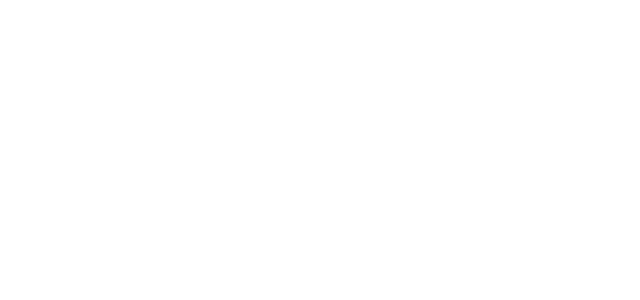
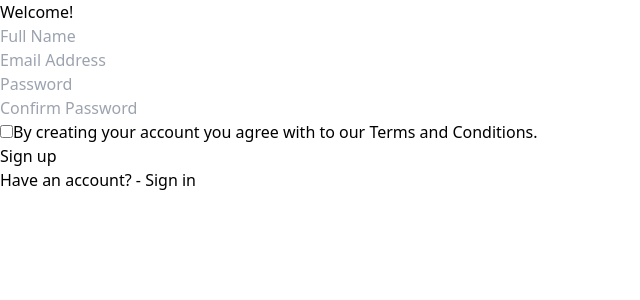
Before and after one commit to bankforall/web, a React (Vite) app: page /register in a window 1280 px wide. Before the commit this address had no page. Shown: the top 300 px of the page, without its empty margins (0-640 px from the left). Built offline with nearby package versions, Linux system fonts and the light colour scheme.

Commit message:
feat: create login & register page

```diff
--- a/package.json
+++ b/package.json
@@ -9,8 +9,10 @@
     "preview": "vite preview"
   },
   "dependencies": {
+    "@hookform/resolvers": "^2.9.11",
     "react": "^18.2.0",
     "react-dom": "^18.2.0",
+    "react-hook-form": "^7.43.5",
     "react-router-dom": "^6.9.0"
   },
   "devDependencies": {
@@ -22,6 +24,7 @@
     "postcss": "^8.4.21",
     "tailwindcss": "^3.2.7",
     "typescript": "^4.9.3",
-    "vite": "^4.1.0"
+    "vite": "^4.1.0",
+    "zod": "^3.21.4"
   }
 }
--- a/src/App.tsx
+++ b/src/App.tsx
@@ -1,11 +1,15 @@
 import React, { FC } from "react";
 import { Route, Routes } from "react-router-dom";
 import Home from "@/pages/Home";
+import Login from "@/pages/Login";
+import Register from "@/pages/Register";
 
 const App: FC = () => {
   return (
     <Routes>
       <Route path="/" element={<Home />} />
+      <Route path="/login" element={<Login />} />
+      <Route path="/register" element={<Register />} />
     </Routes>
   );
 };
--- /dev/null
+++ b/src/pages/Login.tsx
@@ -0,0 +1,53 @@
+import React, { FC } from "react";
+import { Link } from "react-router-dom";
+import { LoginSchema, loginSchema } from "@/validations/login";
+import { SubmitHandler, useForm } from "react-hook-form";
+import { zodResolver } from "@hookform/resolvers/zod";
+
+const Login: FC = () => {
+  const {
+    register,
+    handleSubmit,
+    formState: { errors, isSubmitting },
+  } = useForm<LoginSchema>({
+    resolver: zodResolver(loginSchema),
+  });
+
+  const onSubmit: SubmitHandler<LoginSchema> = (data) => {
+    console.log(data);
+  };
+
+  return (
+    <div>
+      <div>
+        <h1>Welcome Back!</h1>
+        <p>Sign in to continue</p>
+      </div>
+      <form onSubmit={handleSubmit(onSubmit)}>
+        <div>
+          <input type="email" placeholder="Email" {...register("email")} />
+          {errors.email && <p>{errors.email.message}</p>}
+        </div>
+        <div>
+          <input
+            type="password"
+            placeholder="Password"
+            {...register("password")}
+          />
+          {errors.password && <p>{errors.password.message}</p>}
+        </div>
+        <div>
+          <p>Forgot Password?</p>
+        </div>
+        <button type="submit" disabled={isSubmitting}>
+          Sign in
+        </button>
+        <p>
+          Don't have an account? - <Link to="/register">Sign Up</Link>
+        </p>
+      </form>
+    </div>
+  );
+};
+
+export default Login;
--- /dev/null
+++ b/src/pages/Register.tsx
@@ -0,0 +1,76 @@
+import React, { FC } from "react";
+import { Link } from "react-router-dom";
+import { RegisterSchema, registerSchema } from "@/validations/register";
+import { SubmitHandler, useForm } from "react-hook-form";
+import { zodResolver } from "@hookform/resolvers/zod";
+
+const Register: FC = () => {
+  const {
+    register,
+    handleSubmit,
+    formState: { errors, isSubmitting },
+  } = useForm<RegisterSchema>({
+    resolver: zodResolver(registerSchema),
+  });
+
+  const onSubmit: SubmitHandler<RegisterSchema> = (data) => {
+    console.log(data);
+  };
+
+  return (
+    <div>
+      <div>
+        <h1>Welcome!</h1>
+      </div>
+      <form onSubmit={handleSubmit(onSubmit)}>
+        <div>
+          <input
+            type="text"
+            placeholder="Full Name"
+            {...register("fullname")}
+          />
+          {errors.fullname && <p>{errors.fullname.message}</p>}
+        </div>
+        <div>
+          <input
+            type="email"
+            placeholder="Email Address"
+            {...register("email")}
+          />
+          {errors.email && <p>{errors.email.message}</p>}
+        </div>
+        <div>
+          <input
+            type="password"
+            placeholder="Password"
+            {...register("password")}
+          />
+          {errors.password && <p>{errors.password.message}</p>}
+        </div>
+        <div>
+          <input
+            type="password"
+            placeholder="Confirm Password"
+            {...register("confirmPassword")}
+          />
+          {errors.confirmPassword && <p>{errors.confirmPassword.message}</p>}
+        </div>
+        <div>
+          <input type="checkbox" {...register("terms")} />
+          <label>
+            By creating your account you agree with to our Terms and Conditions.
+          </label>
+          {errors.terms && <p>{errors.terms.message}</p>}
+        </div>
+        <button type="submit" disabled={isSubmitting}>
+          Sign up
+        </button>
+        <p>
+          Have an account? - <Link to="/login">Sign in</Link>
+        </p>
+      </form>
+    </div>
+  );
+};
+
+export default Register;
--- /dev/null
+++ b/src/validations/login.ts
@@ -0,0 +1,11 @@
+import { z } from "zod";
+
+export const loginSchema = z.object({
+  email: z.string().email("Please enter a valid email address"),
+  password: z
+    .string()
+    .min(1, "Please enter a password")
+    .min(8, "Please enter a password with at least 8 characters"),
+});
+
+export type LoginSchema = z.infer<typeof loginSchema>;
--- /dev/null
+++ b/src/validations/register.ts
@@ -0,0 +1,23 @@
+import { z } from "zod";
+
+export const registerSchema = z
+  .object({
+    fullname: z.string().min(3),
+    email: z.string().email("Please enter a valid email address"),
+    password: z
+      .string()
+      .min(1, "Please enter a password")
+      .min(8, "Please enter a password with at least 8 characters"),
+    confirmPassword: z.string().min(1, "Please enter a confirm password"),
+    terms: z.literal(true, {
+      errorMap: () => ({
+        message: "You must agree to the terms and conditions",
+      }),
+    }),
+  })
+  .refine((data) => data.password === data.confirmPassword, {
+    message: "Passwords do not match",
+    path: ["confirmPassword"],
+  });
+
+export type RegisterSchema = z.infer<typeof registerSchema>;
```
Also changed, not shown: 1 other file (tests, documents, lock files or other folders).
